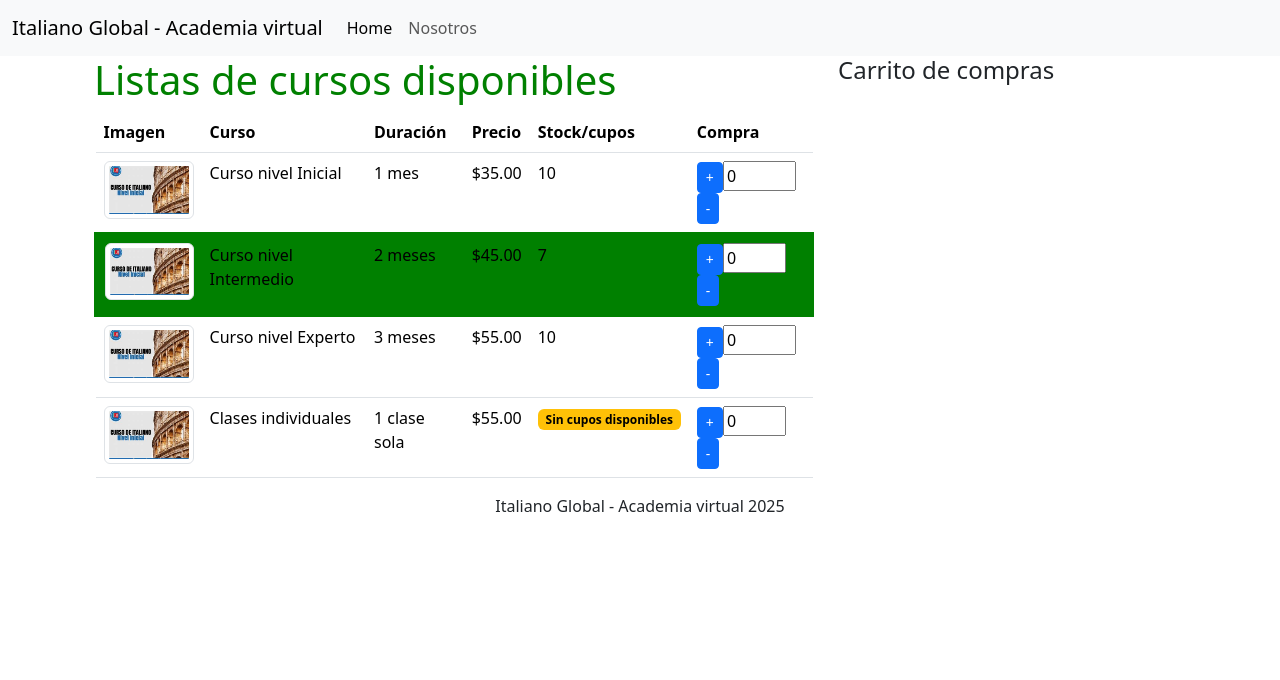
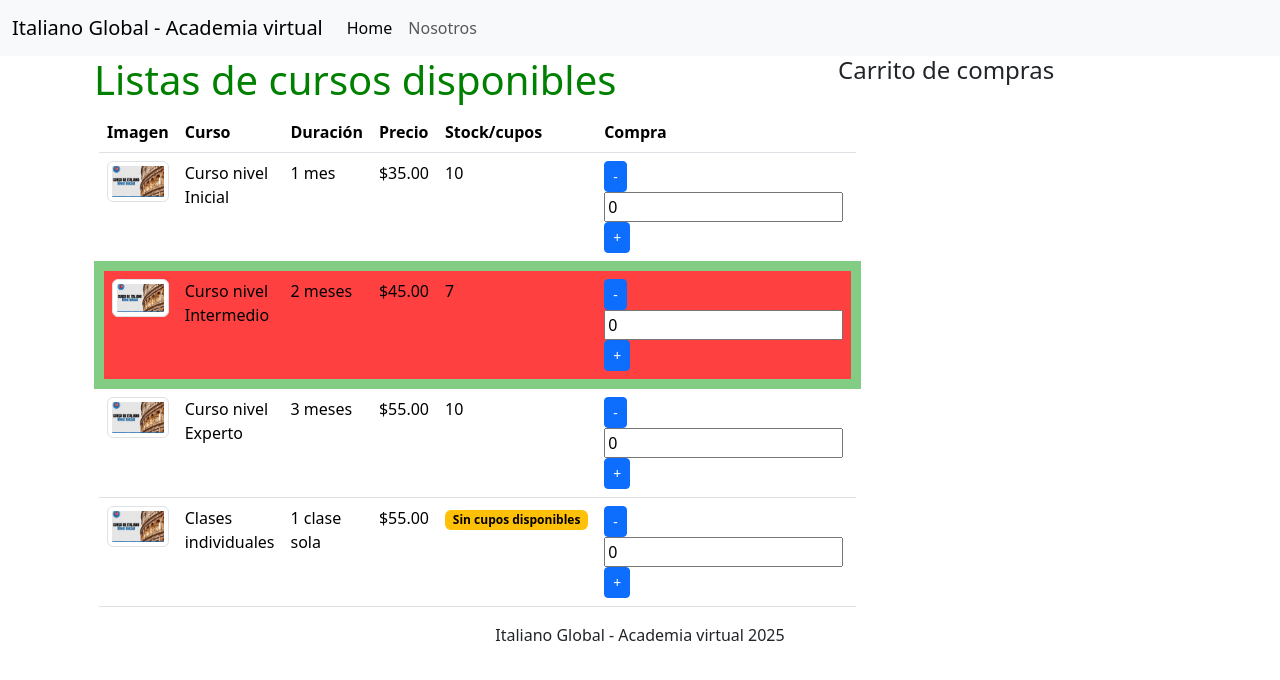
Before and after one commit to mlmedina92/seminarioangular, an Angular app: page /courses in a window 1280 px wide. Shown: the top 680 px of the page. Built offline with nearby package versions, Linux system fonts and the light colour scheme.

Commit message:
comunicacion entre componentes

```diff
--- a/src/app/app.component.html
+++ b/src/app/app.component.html
@@ -19,7 +19,7 @@
   </nav>
 
 <div class="container">
-  <!-- router outlet es para el ruteo de la app -->
+  <!-- router outlet es para el ruteo de la app ,es el tag que utilizar el modulo de router para mostrar los componentes -->
   <router-outlet></router-outlet>
 </div>
 
--- a/src/app/app.module.ts
+++ b/src/app/app.module.ts
@@ -9,6 +9,7 @@ import { FormsModule } from '@angular/forms';
 import { ItalianoglobalAboutComponent } from './italianoglobal-about/italianoglobal-about.component';
 import { CartComponent } from './cart/cart.component';
 import { ItalianoglobalCursosComponent } from './italianoglobal-cursos/italianoglobal-cursos.component';
+import { InputIntegerComponent } from './input-integer/input-integer.component';
 
 @NgModule({
   declarations: [
@@ -18,6 +19,7 @@ import { ItalianoglobalCursosComponent } from './italianoglobal-cursos/italianog
     ItalianoglobalAboutComponent,
     CartComponent,
     ItalianoglobalCursosComponent,
+    InputIntegerComponent,
   ],
   imports: [
     BrowserModule,
--- a/src/app/courses-list/courses-list.component.html
+++ b/src/app/courses-list/courses-list.component.html
@@ -15,7 +15,7 @@
     <tbody>
         <!-- en base a una condicion agrego una clase css a un elemento ngClass sirve para manipular clases-->
         <!-- con las directivas generamos html de forma dinamica, es un template de html , no es html puro , los for y if no tienen logica pura son para cuestiones de presentacion y de estilo  -->
-         <!-- track es un id  q ayuda a que angular sea mas eficiente -->
+        <!-- track es un id  q ayuda a que angular sea mas eficiente -->
         @for (course of courses; track course.name){
         <tr [ngClass]="{'offer': course.offer}">
             <td><img width="100" class="img-thumbnail" [src]="course.image" [alt]="course.name"></td>
@@ -30,13 +30,10 @@
             <td><span class="badge text-bg-warning">Sin cupos disponibles</span></td>
             }
             <td>
-                <!-- [click](course) en cada fila le paso el course correspondiente q va recorriendo en el array  para generar evento click -->
-                <button class="btn btn-primary btn-sm" (click)="upQuantity(course)">+</button>
-                <input
-                        type="number" [min]="0" [max]="course.quota"
-                        [(ngModel)]="course.quantity"
-                        (keyup)="onChangeQuantity($event,course)">
-                <button class="btn btn-primary btn-sm" (click)="downQuantity(course)">-</button></td>
+                <app-input-integer [(quantity)]="course.quantity" [max]="course.quota" (maxReached)="maxReached($event)"></app-input-integer>
+            <!-- los uoutput son los (), los input son los []  -->
+                <!-- Cant:{{course.quantity}} -->
+            </td>
         </tr>
         }@empty{
         <tr>
--- a/src/app/courses-list/courses-list.component.scss
+++ b/src/app/courses-list/courses-list.component.scss
@@ -3,17 +3,9 @@ h1{
 }
 
 .offer{
-    border: green 3px solid;
+    border: rgb(131, 204, 131) 10px solid;
 }
 
 .offer td{
-    background: green;
+    background: rgb(255, 64, 64);
 }
-
-// codigo para sacar las flechitas que van para arriba y para abajo de los input type number
-/* Chrome, Safari, Edge, Opera */
-input[type=number]::-webkit-inner-spin-button,
-input[type=number]::-webkit-outer-spin-button {
-  -webkit-appearance: none;
-  margin: 0;
-}
--- a/src/app/courses-list/courses-list.component.ts
+++ b/src/app/courses-list/courses-list.component.ts
@@ -53,40 +53,7 @@ export class CoursesListComponent {
       quantity: 0,
     },
   ];
-  // creo un evento click donde clicken en boton + quantity aumenta en 1
-  upQuantity(course: Course): void {
-    if (course.quota > course.quantity) {
-      course.quantity++;
-    }
+  maxReached(m:number){
+    alert("llegaste al maximo del stock! ");
   }
-
-  downQuantity(course: Course): void {
-    if (course.quantity > 0) {
-      course.quantity--;
-    }
-  }
-
-  onChangeQuantity(event: Event, course: Course): void {
-    console.log(event); // toda la info del evento
-
-  // casteo para poder acceder al value del input ya que esd e tipo text para operar lo necesito en numero
-  const input = event.target as HTMLInputElement;
-  const valorIngresado = parseInt(input.value, 10);//10 indica que es numero decimal
-
-  // chequeo si el valor ingresado es mayor a cero y menor que el stock
-  if (valorIngresado < 0) {
-    // sino, si es menor a cero, asigna cero
-    input.value = '0';//cambia el valor del input en la pantalla si ingreso un numero neg , escribe 0
-    course.quantity = 0;
-  } else if (valorIngresado > course.quota) {
-    // sino, si es mayor al stock, asigna todo el stock
-    input.value = course.quota.toString();
-    course.quantity = course.quota;
-  } else {
-    // si sí, asigna el valor ingresado al value del input
-    course.quantity = valorIngresado;
-  }
-
-  // console.log(event.key); // p saber qué letra apreté (esto solo sirve en eventos tipo keydown/keypress)
 }
-}
--- /dev/null
+++ b/src/app/input-integer/input-integer.component.html
@@ -0,0 +1,10 @@
+<button class="btn btn-primary btn-sm" (click)="downQuantity()">-</button>
+
+    <!-- [click](course) en cada fila le paso el course correspondiente q va recorriendo en el array  para generar evento click -->
+    <input
+             type="number"
+             [min]="0"
+             [(ngModel)]="quantity"
+             (keyup)="onChangeQuantity($event)"    >
+
+    <button class="btn btn-primary btn-sm" (click)="upQuantity()">+</button>
--- /dev/null
+++ b/src/app/input-integer/input-integer.component.scss
@@ -0,0 +1,7 @@
+// codigo para sacar las flechitas que van para arriba y para abajo de los input type number
+/* Chrome, Safari, Edge, Opera */
+input[type=number]::-webkit-inner-spin-button,
+input[type=number]::-webkit-outer-spin-button {
+  -webkit-appearance: none;
+  margin: 0;
+}
--- /dev/null
+++ b/src/app/input-integer/input-integer.component.ts
@@ -0,0 +1,64 @@
+import { Component, Input, EventEmitter, Output } from '@angular/core';
+import { Course } from '../courses-list/Course';
+
+@Component({
+  selector: 'app-input-integer',
+  standalone: false,
+  templateUrl: './input-integer.component.html',
+  styleUrl: './input-integer.component.scss',
+})
+export class InputIntegerComponent {
+  @Input() quantity!: number;
+  @Input() max!: number;
+
+  @Output()
+  quantityChange: EventEmitter<number> = new EventEmitter<number>();
+
+  // evento que emito cada vez q llegue al limite de stok
+  @Output()
+  maxReached:EventEmitter<number> = new EventEmitter<number>();
+
+  // creo un evento click donde clicken en boton + quantity aumenta en 1
+  upQuantity(): void {
+    if (this.max > this.quantity) {
+      this.quantity++;
+      this.quantityChange.emit(this.quantity);
+    }else{
+      this.maxReached.emit(this.max);
+    }
+  }
+
+  downQuantity(): void {
+    if (this.quantity > 0) {
+      this.quantity--;
+      this.quantityChange.emit(this.quantity);
+
+    }
+  }
+
+  onChangeQuantity(event: Event): void {
+    console.log(event); // toda la info del evento
+
+    // casteo para poder acceder al value del input ya que esd e tipo text para operar lo necesito en numero
+    const input = event.target as HTMLInputElement;
+    const valorIngresado = parseInt(input.value, 10); //10 indica que es numero decimal
+
+    // chequeo si el valor ingresado es mayor a cero y menor que el stock
+    if (valorIngresado < 0) {
+      // sino, si es menor a cero, asigna cero
+      input.value = '0'; //cambia el valor del input en la pantalla si ingreso un numero neg , escribe 0
+      this.quantity = 0;
+    } else if (valorIngresado > this.max) {
+      // sino, si es mayor al stock, asigna todo el stock
+      input.value = this.max.toString();
+      this.quantity = this.max;
+      this.maxReached.emit(this.max);
+    } else {
+      // si sí, asigna el valor ingresado al value del input
+      this.quantity = valorIngresado;
+    }
+    this.quantityChange.emit(this.quantity);
+
+    // console.log(event.key); // p saber qué letra apreté (esto solo sirve en eventos tipo keydown/keypress)
+  }
+}
```
